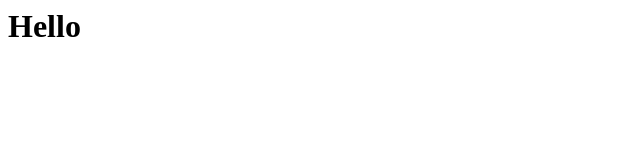
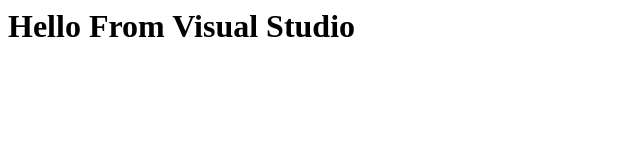
Before and after one commit to thekuo/hackbit-bitmoji, a plain HTML site: page index.html in a window 1280 px wide. Shown: the whole page, without its empty margins (0-640 px from the left). Drawn offline with Linux system fonts and the light colour scheme.

Commit message:
Update index.html

```diff
--- a/index.html
+++ b/index.html
@@ -1 +1 @@
-<h1>Hello</h1>
+<h1>Hello From Visual Studio</h1>
```
